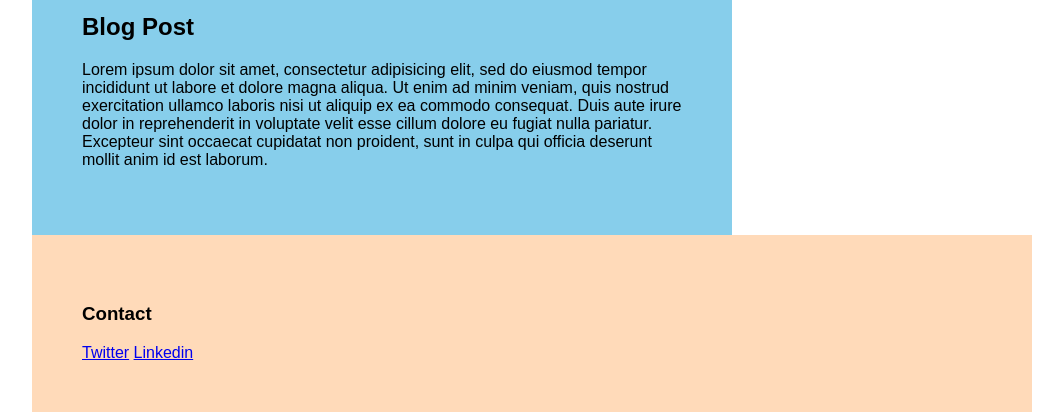
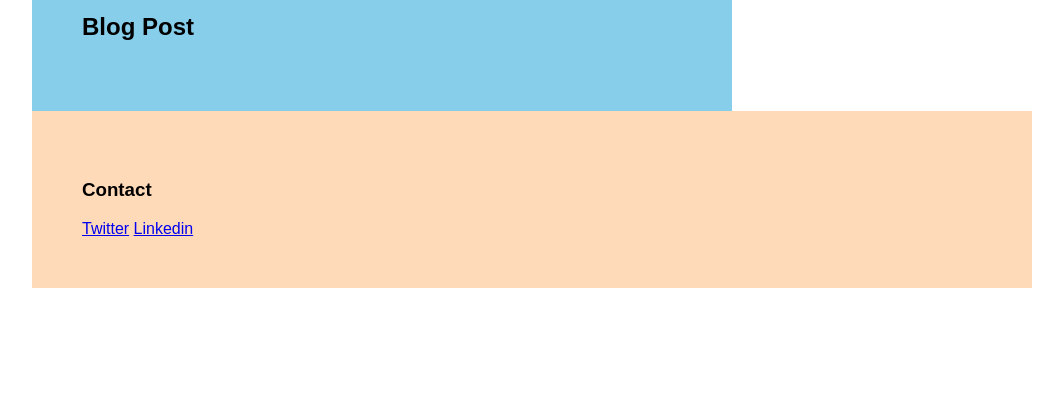
Before and after one commit to boltspienapple/boltspienapple.github.io, a plain HTML site: page index.html in a window 1280 px wide. Shown: the part 701-1113 px from the top of the page, without its empty margins (108-1171 px from the left). After the commit the page ends 989 px from the top, so only its background shows below. Drawn offline with Linux system fonts and the light colour scheme.

Commit message:
Update index.html

```diff
--- a/index.html
+++ b/index.html
@@ -30,12 +30,7 @@
 
             <h2>Blog Post</h2>
             <p>
-                Lorem ipsum dolor sit amet, consectetur adipisicing elit, sed do eiusmod
-                tempor incididunt ut labore et dolore magna aliqua. Ut enim ad minim veniam,
-                quis nostrud exercitation ullamco laboris nisi ut aliquip ex ea commodo
-                consequat. Duis aute irure dolor in reprehenderit in voluptate velit esse
-                cillum dolore eu fugiat nulla pariatur. Excepteur sint occaecat cupidatat non
-                proident, sunt in culpa qui officia deserunt mollit anim id est laborum.
+
             </p>
         </div> <!-- Main-->
 
```
